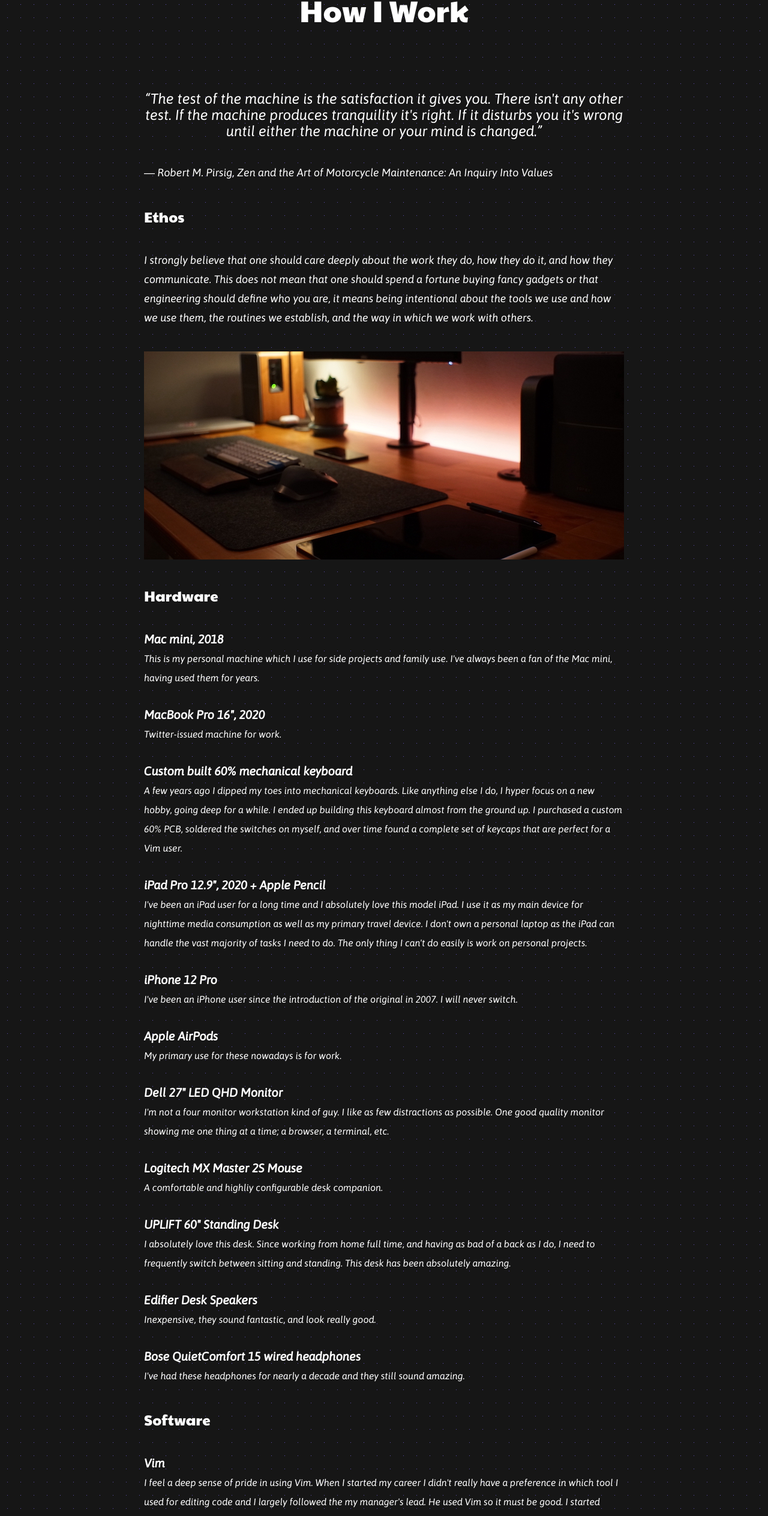
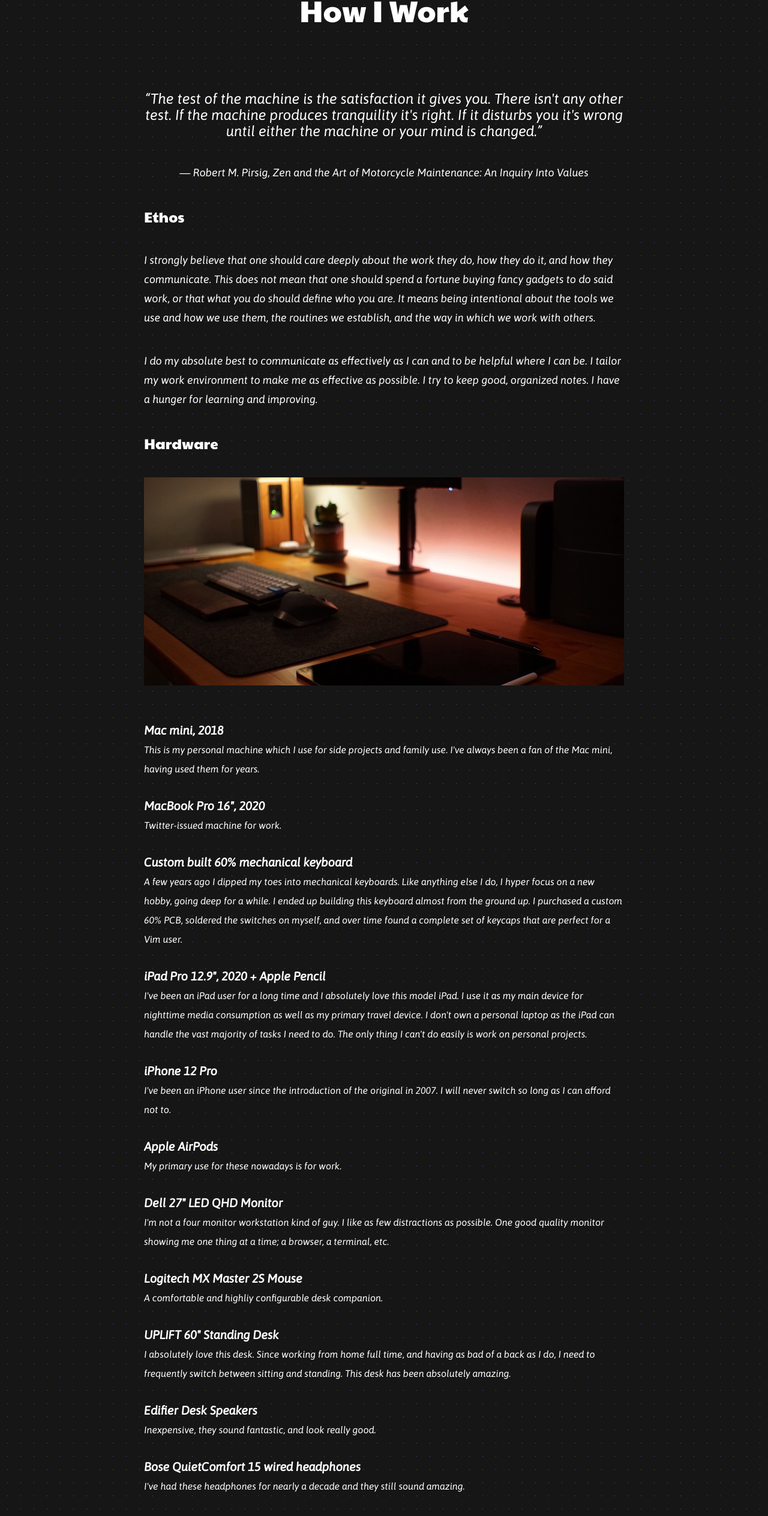
Before and after one commit to gjunkie/freddiecarthy, a Next.js app: page /how-i-work in a window 1280 px wide. Shown: the part 217-2745 px from the top of the page at 60% size. Built offline with nearby package versions, Linux system fonts and the light colour scheme.

Commit message:
how i work page improvements

```diff
--- a/pages/how-i-work.tsx
+++ b/pages/how-i-work.tsx
@@ -9,6 +9,7 @@
   Image,
   Main,
   PageTitle,
+  Quote,
   Subheader
 } from '../styles/kit';
 
@@ -24,7 +25,7 @@
         {/* Twitter */}
         <meta name="twitter:card" content="summary_large_image" key="twcard" />
         <meta name="twitter:title" content="Freddie Carthy - Sofware Engineer" key="twtitle" />
-        <meta name="twitter:description" content="The hardware and software I use to get my work done." key="twtitle" />
+        <meta name="twitter:description" content="The ethos, hardware, and software I use to get my work done." key="twtitle" />
         <meta name="twitter:creator" content="@freddiecarthy" key="twhandle" />
         <meta name="twitter:image" content="https://freddiecarthy.com/social-cards/how-i-work.jpg" key="twimage" />
 
@@ -33,19 +34,25 @@
         <meta property="og:image" content="https://freddiecarthy.com/social-cards/how-i-work.jpg" key="ogimage" />
         <meta property="og:site_name" content="Freddie Carthy" key="ogsitename" />
         <meta property="og:title" content="Freddie Carthy - Software Engineer" key="ogtitle" />
-        <meta property="og:description" content="The hardware and software I use to get my work done." key="ogdesc" />
+        <meta property="og:description" content="The ethos, hardware, and software I use to get my work done." key="ogdesc" />
       </Head>
 
       <Main>
         <PageTitle>How I Work</PageTitle>
-        <Subheader>“The test of the machine is the satisfaction it gives you. There isn't any other test. If the machine produces tranquility it's right. If it disturbs you it's wrong until either the machine or your mind is changed.”</Subheader>
-        <p>― Robert M. Pirsig, Zen and the Art of Motorcycle Maintenance: An Inquiry Into Values</p>
+        <Quote>
+          <Subheader>“The test of the machine is the satisfaction it gives you. There isn't any other test. If the machine produces tranquility it's right. If it disturbs you it's wrong until either the machine or your mind is changed.”</Subheader>
+          <p>― Robert M. Pirsig, Zen and the Art of Motorcycle Maintenance: An Inquiry Into Values</p>
+        </Quote>
+
         <Heading>Ethos</Heading>
-        <p>I strongly believe that one should care deeply about the work they do, how they do it, and how they communicate. This does not mean that one should spend a fortune buying fancy gadgets or that engineering should define who you are, it means being intentional about the tools we use and how we use them, the routines we establish, and the way in which we work with others.</p>
+        <p>I strongly believe that one should care deeply about the work they do, how they do it, and how they communicate. This does not mean that one should spend a fortune buying fancy gadgets to do said work, or that what you do should define who you are. It means being intentional about the tools we use and how we use them, the routines we establish, and the way in which we work with others.</p>
+
+        <p>I do my absolute best to communicate as effectively as I can and to be helpful where I can be. I tailor my work environment to make me as effective as possible. I try to keep good, organized notes. I have a hunger for learning and improving.</p>
+
+        <Heading>Hardware</Heading>
 
         <Image src="/desk.jpg"/>
 
-        <Heading>Hardware</Heading>
         <DefinitionList>
           <dt>Mac mini, 2018</dt>
           <dd>This is my personal machine which I use for side projects and family use. I've always been a fan of the Mac mini, having used them for years.</dd>
@@ -60,7 +67,7 @@
           <dd>I've been an iPad user for a long time and I absolutely love this model iPad. I use it as my main device for nighttime media consumption as well as my primary travel device. I don't own a personal laptop as the iPad can handle the vast majority of tasks I need to do. The only thing I can't do easily is work on personal projects.</dd>
 
           <dt>iPhone 12 Pro</dt>
-          <dd>I've been an iPhone user since the introduction of the original in 2007. I will never switch.</dd>
+          <dd>I've been an iPhone user since the introduction of the original in 2007. I will never switch so long as I can afford not to.</dd>
 
           <dt>Apple AirPods</dt>
           <dd>My primary use for these nowadays is for work.</dd>
@@ -85,19 +92,22 @@
         <DefinitionList>
 
           <dt>Vim</dt>
-          <dd>I feel a deep sense of pride in using Vim. When I started my career I didn't really have a preference in which tool I used for editing code and I largely followed the my manager's lead. He used Vim so it must be good. I started using it and quickly fell in love. Why do I love it? For starters it is a tool that does one thing and does it well; editing text. Ultimately this is what my job is.</dd>
+          <dd>I feel a deep sense of pride in using Vim. When I started my career I didn't really have a preference in which tool I used for editing code and I largely followed the my manager's lead. He used Vim so I thought it must be good. I started using it and quickly fell in love. Why do I love it? For starters it is a tool that does one thing and does it well; editing text. Ultimately this is what my job is. However it is highly configurable. I'm tinkerer. I love tweaking it, adding to it, taking stuff away just to get the perfect environment.</dd>
 
           <dt>VimWiki</dt>
-          <dd>I'm still trying to find the perfect note taking solution. Being a software engineer and Vim user I spend a lot of time in the Terminal, so I need not only quick ways to campture thoughts, but also easy ways to organize and navigate those notes. VimWiki is my current attempt at solving this.</dd>
+          <dd>I'm still trying to find the perfect note taking and organization workflow. Being a software engineer and Vim user I spend a lot of time in the Terminal so I need not only quick ways to capture thoughts, but also easy ways to organize and navigate those notes. VimWiki is my current attempt at solving this.</dd>
 
           <dt>Things 3</dt>
-          <dd>I only recently began using Things as my todo app. For a long time I did this in Vim as well, but ultimately wanted to easily access my lists on the go.</dd>
+          <dd>I only recently began using Things as my todo app. For a long time I did this in Vim as well with a combination of other apps like Dropbox to sync notes across devices, but ultimately wanted to easily access my lists on the go.</dd>
 
           <dt>Slack</dt>
           <dd>There's no better communication tool for me.</dd>
 
+          <dt>Apple Music</dt>
+          <dd>Apple user through and through. <Link href="/listening">Check out my Listening page</Link> for some of my influences.</dd>
+
           <dt>Reeder</dt>
-          <dd>My primary method of news consumption is via RSS, and I've been using Reeder since the original release many years ago.</dd>
+          <dd>My primary method of news consumption is via RSS and I've been using Reeder since the original release many years ago.</dd>
 
           <dt>Twitter</dt>
           <dd>❤️</dd>
--- a/styles/kit.js
+++ b/styles/kit.js
@@ -18,6 +18,12 @@
   margin-top: 100px;
 `
 
+export const Quote = styled.div`
+  p {
+    text-align: center;
+  }
+`
+
 export const Heading = styled.h3`
   margin: 40px 0;
 `
@@ -36,6 +42,8 @@
 `
 
 export const Image = styled.img`
+  margin-bottom: 40px;
+
   @media (max-width: 800px) {
     width: 100%;
   }
```
